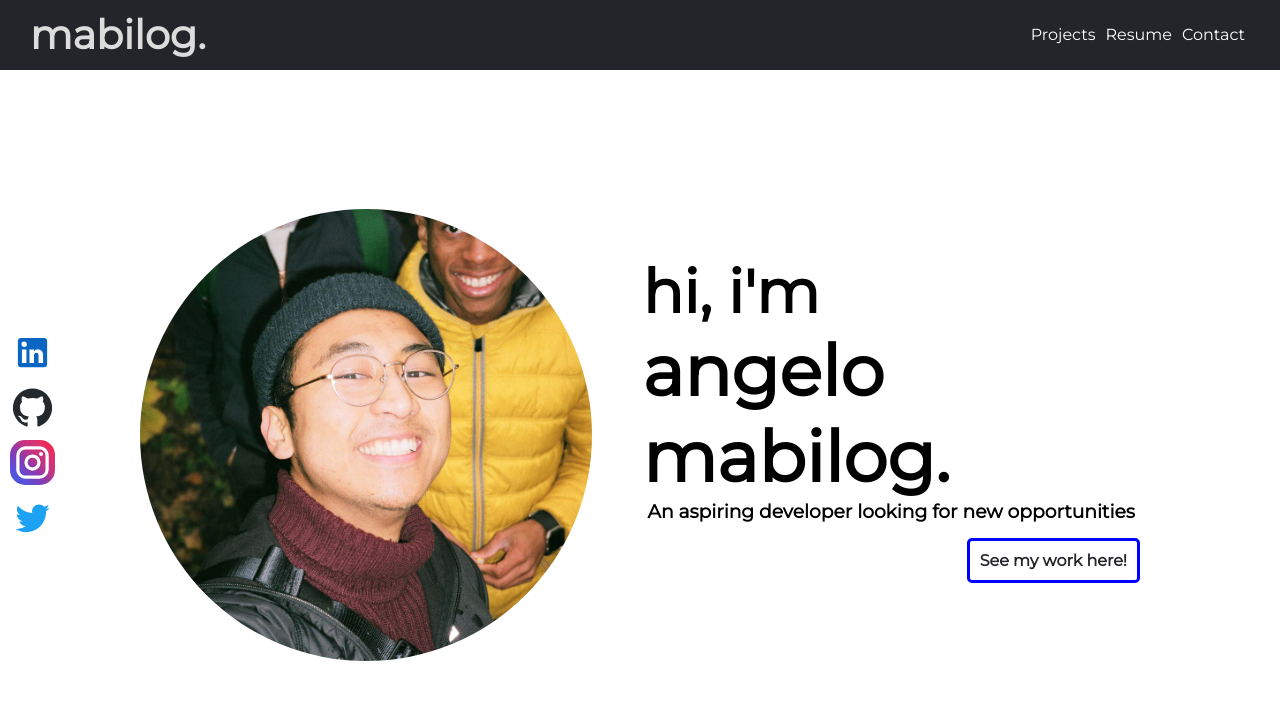
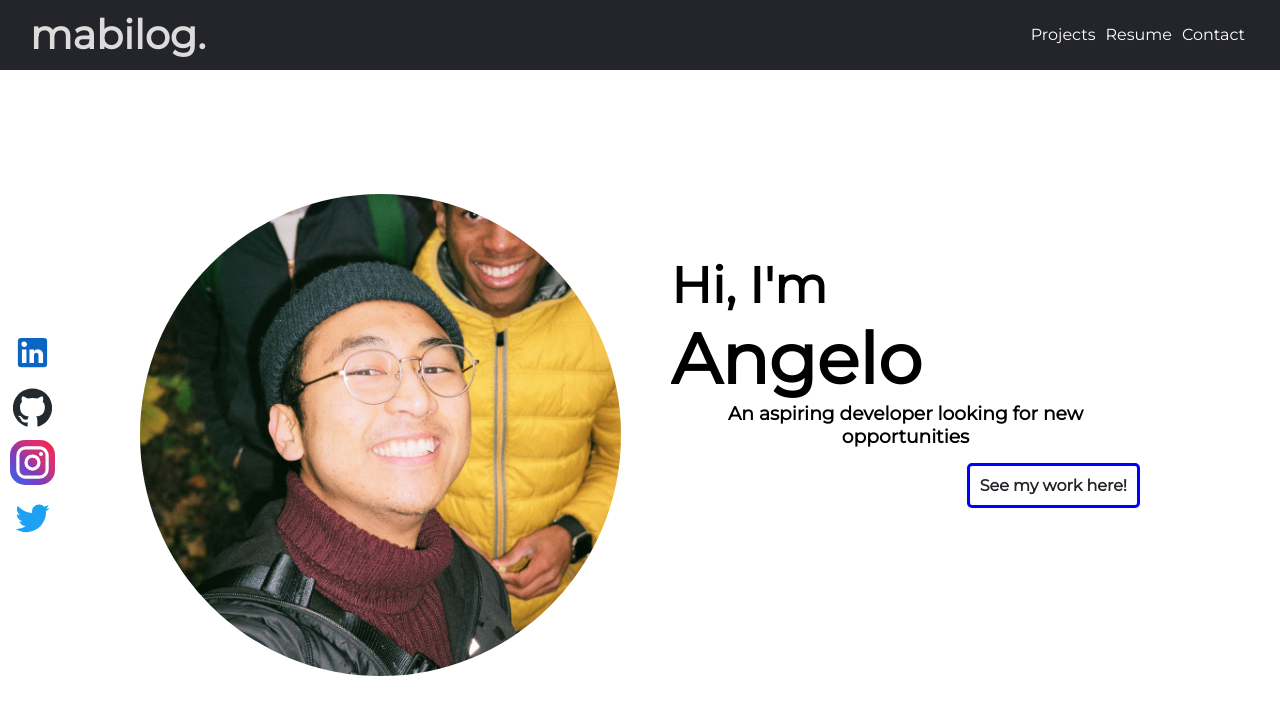
Before and after one commit to mabilog/website, a React (Create React App) app: page / in a window 1280 px wide. Shown: the top 714 px of the page. Built offline with nearby package versions, Linux system fonts and the light colour scheme.

Commit message:
mobile in mind

```diff
--- a/src/components/Home.jsx
+++ b/src/components/Home.jsx
@@ -9,8 +9,8 @@ const Home = () => {
       <div className="center">
         <img src="assets/angelo1x1.jpg" alt="angelo" />
         <div className="center__right">
-          <h2>hi, i'm </h2>
-          <h1>angelo mabilog.</h1>
+          <h2>Hi, I'm </h2>
+          <h1>Angelo</h1>
           <h3>An aspiring developer looking for new opportunities</h3>
           <a href="#projects" >See my work here!</a>
         </div>
--- a/src/components/Resume.jsx
+++ b/src/components/Resume.jsx
@@ -6,14 +6,15 @@ import LinkedInIcon from '@material-ui/icons/LinkedIn';
 const Resume = () => {
   return (
     <div className="resume">
+      <div className="resume__header">
         <h2>Gabriel Angelo Mabilog</h2>
-
         <div className="resume__contact">
           <span>Montreal, Qc</span>
         <a href="https://linkedin.com/in/mabilog" target="_blank" rel="noreferrer noopener"><LinkedInIcon className="link linkedIn"/></a>
         <div className="email">
           <span>Email: </span>
             <a href="mailto:g.angelo.m@gmail.com">g.angelo.m@gmail.com</a>
+        </div>
         </div>
       </div>
 
--- a/src/components/home.scss
+++ b/src/components/home.scss
@@ -31,7 +31,7 @@
        max-width: 550px;
      }
      h2{
-       font-size: 60px;
+       font-size: 50px;
        align-items: center;
      }
      h3{
--- a/src/components/resume.scss
+++ b/src/components/resume.scss
@@ -1,9 +1,10 @@
 .resume {
   background-color: #eee;
   display: flex;
-  justify-content: center;
-  align-items: center;
-  .contact{
-    background-color: inherit;
+
+  .resume__header{
+    h2{
+      font-size: 60px;
+    }
   }
 }
```
Lines whose indentation alone changed are shown as unchanged.
